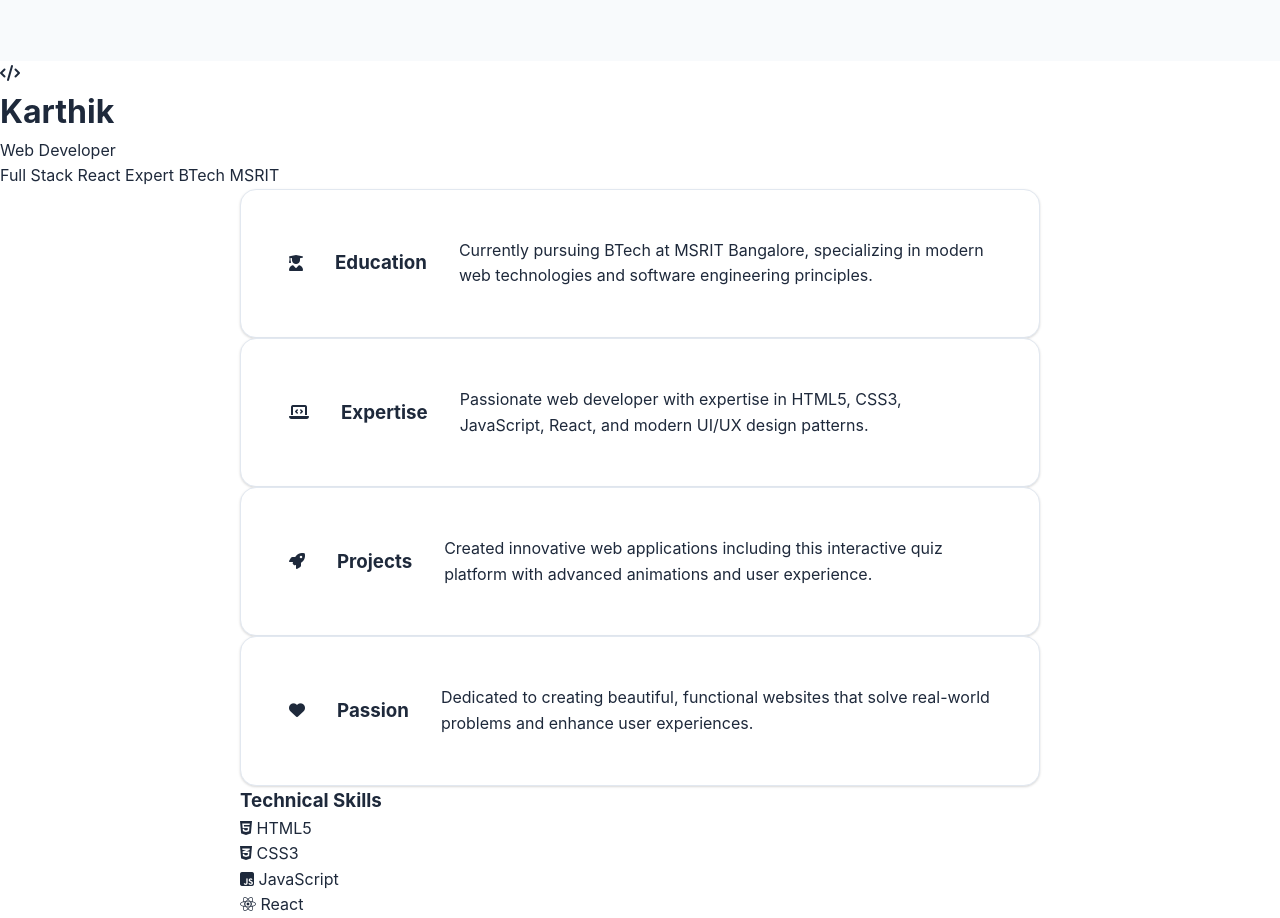
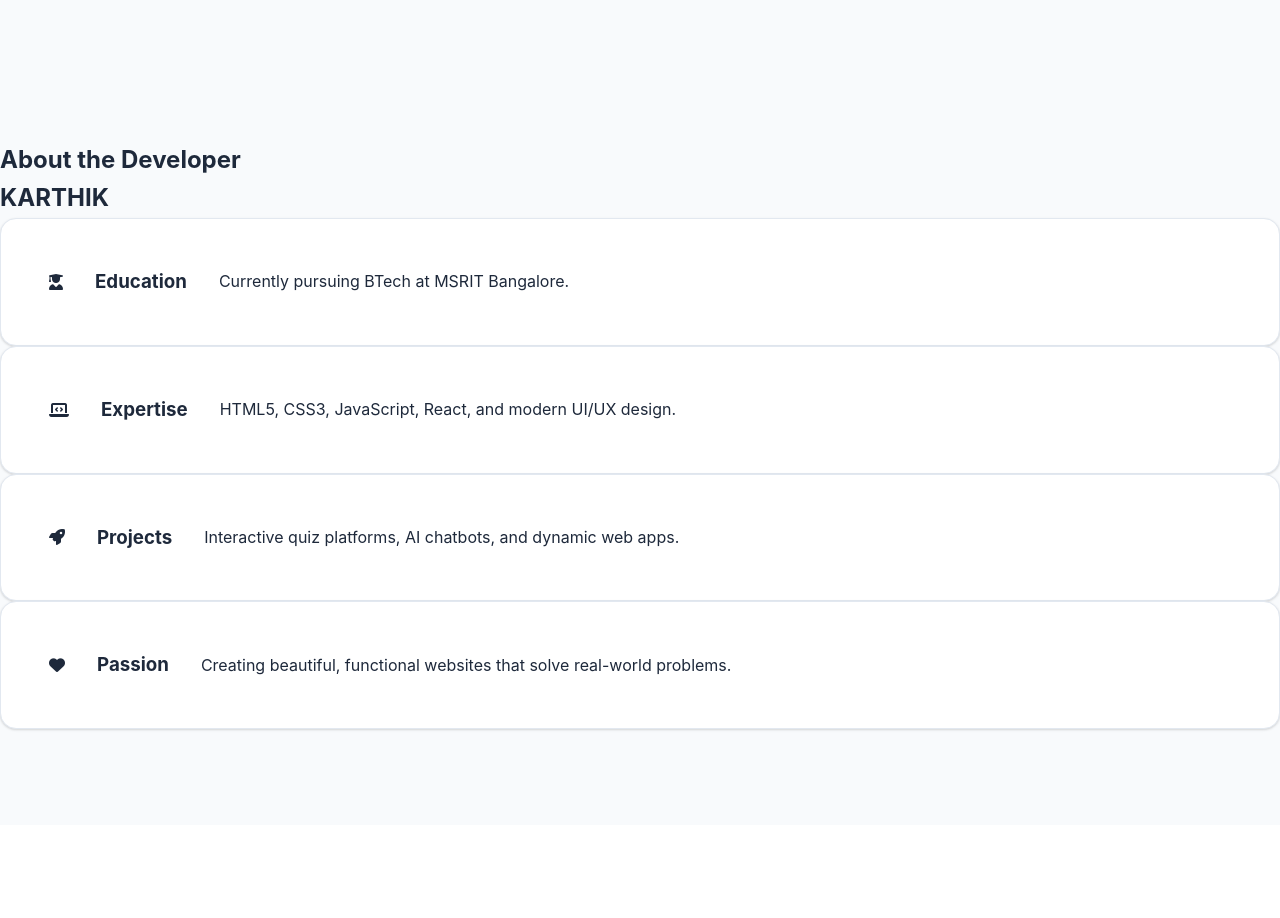
Before and after one commit to Karthik321-coder/askbot-2.O, a website: page index.html in a window 1280 px wide. Shown: the part 1260-2178 px from the top of the page. After the commit the page ends 2085 px from the top, so only its background shows below. Drawn offline with nearby package versions, Linux system fonts and the light colour scheme.

Commit message:
Update index.html

```diff
--- a/index.html
+++ b/index.html
@@ -1,28 +1,6 @@
 <!DOCTYPE html>
 <html lang="en">
 <head>
-  <!-- Add to <head> section of both index.html and chat.html -->
-<script src="analytics.js"></script>
-
-  <!-- Add in <head> section -->
-<script async src="https://pagead2.googlesyndication.com/pagead/js/adsbygoogle.js?client=ca-pub-YOUR_PUBLISHER_ID" crossorigin="anonymous"></script>
-
-<!-- Add banner ad in chat interface -->
-<div class="ad-container" style="margin: 1rem 0; text-align: center;">
-    <ins class="adsbygoogle"
-         style="display:block"
-         data-ad-client="ca-pub-YOUR_PUBLISHER_ID"
-         data-ad-slot="YOUR_AD_SLOT"
-         data-ad-format="auto"
-         data-full-width-responsive="true"></ins>
-</div>
-
-<script>
-(adsbygoogle = window.adsbygoogle || []).push({});
-</script>
-
-  <link rel="manifest" href="/manifest.json">
-  <meta name="theme-color" content="#cd3e51">
   <meta charset="UTF-8" />
   <meta name="viewport" content="width=device-width, initial-scale=1.0"/>
   <title>AskBot – Your AI Chat Assistant</title>
@@ -31,6 +9,8 @@
         href="https://cdnjs.cloudflare.com/ajax/libs/font-awesome/6.5.0/css/all.min.css" />
 </head>
 <body>
+
+
 
   <!-- Header / Navigation -->
   <header class="header">
@@ -105,96 +85,33 @@
     </section>
 
     <!-- About -->
- <!-- About Section -->
-<div class="about-section" id="aboutSection">
-    <div class="about-container glassmorphism">
-        <div class="about-header">
-            <div class="developer-avatar">
-                <div class="avatar-circle">
-                    <i class="fas fa-code"></i>
-                </div>
-                <div class="avatar-status"></div>
-            </div>
-            <div class="developer-info">
-                <h1 class="developer-name">Karthik</h1>
-                <p class="developer-title">Web Developer</p>
-                <div class="developer-badges">
-                    <span class="badge">Full Stack</span>
-                    <span class="badge">React Expert</span>
-                    <span class="badge">BTech MSRIT</span>
-                </div>
-            </div>
+    <section id="about" class="about">
+      <h2>About the Developer</h2>
+      <h2>KARTHIK</h2>
+      <div class="about-grid">
+        <div class="about-card">
+          <i class="fas fa-user-graduate"></i>
+          <h3>Education</h3>
+          <p>Currently pursuing BTech at MSRIT Bangalore.</p>
         </div>
-
-        <div class="about-content">
-            <div class="about-grid">
-                <div class="about-card glassmorphism">
-                    <div class="card-icon">
-                        <i class="fas fa-user-graduate"></i>
-                    </div>
-                    <h3>Education</h3>
-                    <p>Currently pursuing BTech at MSRIT Bangalore, specializing in modern web technologies and software engineering principles.</p>
-                </div>
-
-                <div class="about-card glassmorphism">
-                    <div class="card-icon">
-                        <i class="fas fa-laptop-code"></i>
-                    </div>
-                    <h3>Expertise</h3>
-                    <p>Passionate web developer with expertise in HTML5, CSS3, JavaScript, React, and modern UI/UX design patterns.</p>
-                </div>
-
-                <div class="about-card glassmorphism">
-                    <div class="card-icon">
-                        <i class="fas fa-rocket"></i>
-                    </div>
-                    <h3>Projects</h3>
-                    <p>Created innovative web applications including this interactive quiz platform with advanced animations and user experience.</p>
-                </div>
-
-                <div class="about-card glassmorphism">
-                    <div class="card-icon">
-                        <i class="fas fa-heart"></i>
-                    </div>
-                    <h3>Passion</h3>
-                    <p>Dedicated to creating beautiful, functional websites that solve real-world problems and enhance user experiences.</p>
-                </div>
-            </div>
-
-            <div class="skills-section">
-                <h3>Technical Skills</h3>
-                <div class="skills-grid">
-                    <div class="skill-item">
-                        <i class="fab fa-html5"></i>
-                        <span>HTML5</span>
-                        <div class="skill-bar">
-                            <div class="skill-progress" style="width: 95%"></div>
-                        </div>
-                    </div>
-                    <div class="skill-item">
-                        <i class="fab fa-css3-alt"></i>
-                        <span>CSS3</span>
-                        <div class="skill-bar">
-                            <div class="skill-progress" style="width: 90%"></div>
-                        </div>
-                    </div>
-                    <div class="skill-item">
-                        <i class="fab fa-js-square"></i>
-                        <span>JavaScript</span>
-                        <div class="skill-bar">
-                            <div class="skill-progress" style="width: 85%"></div>
-                        </div>
-                    </div>
-                    <div class="skill-item">
-                        <i class="fab fa-react"></i>
-                        <span>React</span>
-                        <div class="skill-bar">
-                            <div class="skill-progress" style="width: 80%"></div>
-                        </div>
-                    </div>
-                </div>
-            </div>
-
+        <div class="about-card">
+          <i class="fas fa-laptop-code"></i>
+          <h3>Expertise</h3>
+          <p>HTML5, CSS3, JavaScript, React, and modern UI/UX design.</p>
+        </div>
+        <div class="about-card">
+          <i class="fas fa-rocket"></i>
+          <h3>Projects</h3>
+          <p>Interactive quiz platforms, AI chatbots, and dynamic web apps.</p>
+        </div>
+        <div class="about-card">
+          <i class="fas fa-heart"></i>
+          <h3>Passion</h3>
+          <p>Creating beautiful, functional websites that solve real-world problems.</p>
+        </div>
+      </div>
+    </section>
+  </main>
 
   <!-- Chatbot Container -->
   <div class="chatbot-container" id="chatbotContainer">
@@ -254,34 +171,6 @@
   <div class="notification" id="notification"></div>
 
   <!-- Scripts -->
-          <script src="https://www.gstatic.com/firebasejs/9.0.0/firebase-app.js"></script>
-<script src="https://www.gstatic.com/firebasejs/9.0.0/firebase-analytics.js"></script>
-<script src="https://www.gstatic.com/firebasejs/9.0.0/firebase-firestore.js"></script>
-
-<script>
-// Firebase configuration
-const firebaseConfig = {
-  // Your config here
-};
-
-firebase.initializeApp(firebaseConfig);
-const analytics = firebase.analytics();
-const db = firebase.firestore();
-
-// Track user interactions
-function trackUserEvent(eventName, properties) {
-  analytics.logEvent(eventName, properties);
-
-  // Store in Firestore for detailed analysis
-  db.collection('user_interactions').add({
-    event: eventName,
-    properties: properties,
-    timestamp: firebase.firestore.FieldValue.serverTimestamp(),
-    userId: currentUser || 'anonymous'
-  });
-}
-</script>
-
   <script src="https://cdn.jsdelivr.net/npm/fuse.js@6.6.2"></script>
   <script src="script.js"></script>
 </body>
```
